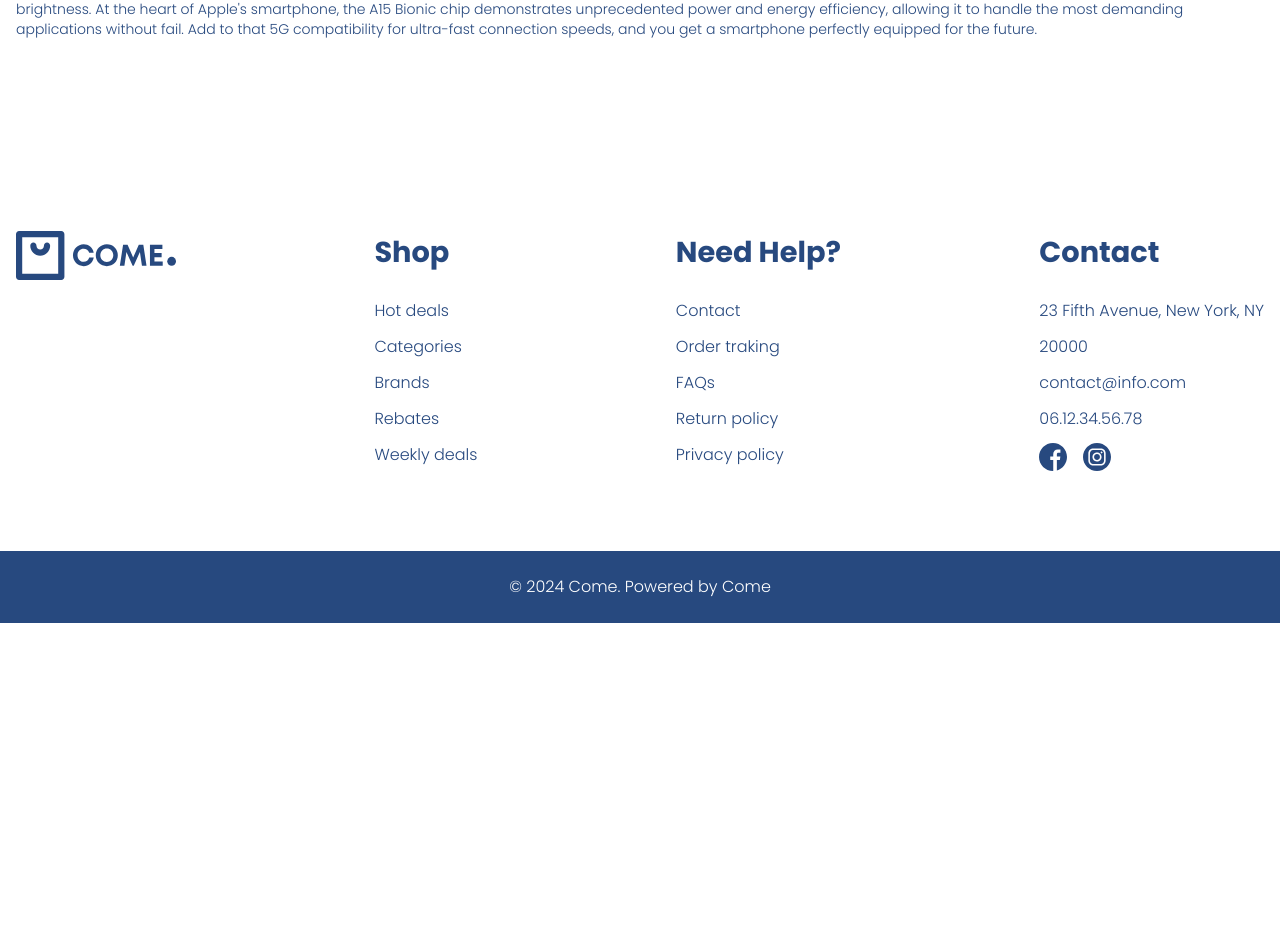
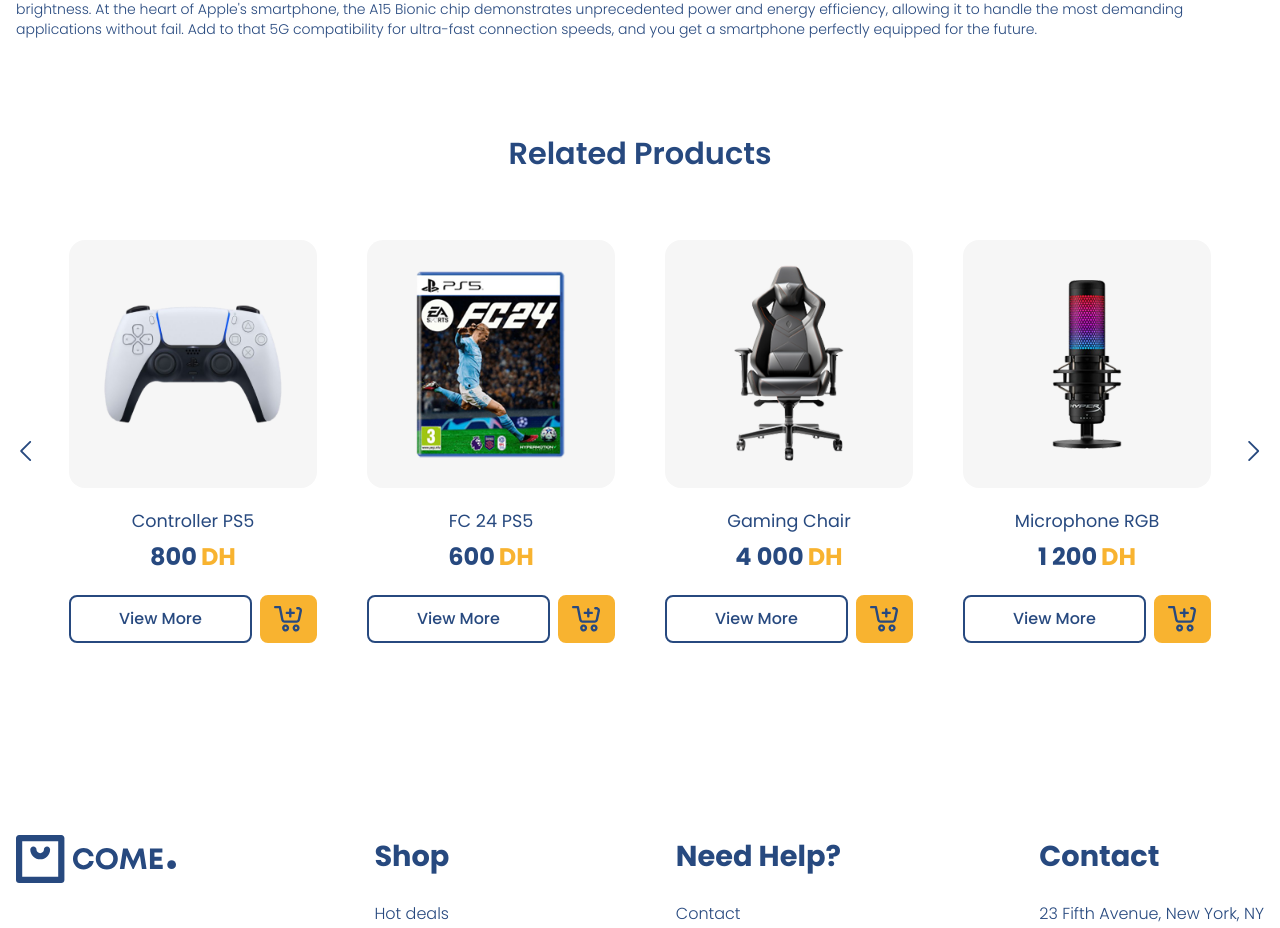
Before and after one commit to mouasit/ecommerce-website, a React (Vite) app: page / in a window 1280 px wide. Shown: the part 880-1808 px from the top of the page. Before the commit the page ends 1503 px from the top, so only its background shows below. Built offline with nearby package versions, Linux system fonts and the light colour scheme.

Commit message:
change slide value and rename slide related product component

```diff
--- a/src/components/layouts/CategoryCard.tsx
+++ b/src/components/layouts/CategoryCard.tsx
@@ -1,4 +1,4 @@
-type Category = {
+type CategoryCard = {
   name: string;
   imageProduct: any;
   backgroundColor: string;
@@ -9,13 +9,13 @@
   imageProduct,
   backgroundColor,
   textColor,
-}: Category) {
+}: CategoryCard) {
   return (
     <div
       className={`${backgroundColor}  ${textColor} relative flex h-[9rem] w-full justify-between rounded-xl py-3 pl-5 pr-0 md:h-[10rem] md:w-[31.8%] lg:h-[11rem] xl:h-[12rem]  xl:w-[25.7%] xlg:h-[15rem] xlg:rounded-[1.5rem]`}
     >
       <div className="z-[1] flex flex-col justify-between">
-        <span className=" mxs:w-auto w-[8rem] text-[1.688rem] font-semibold capitalize md:w-[2rem] md:text-[2.4vw] lg:text-[1.7rem]">
+        <span className=" w-[8rem] text-[1.688rem] font-semibold capitalize mxs:w-auto md:w-[2rem] md:text-[2.4vw] lg:text-[1.7rem]">
           {name}
         </span>
         <button className="w-[5.9rem]  text-left  md:text-sm">Shop now</button>
--- a/src/components/layouts/ProductDetails.tsx
+++ b/src/components/layouts/ProductDetails.tsx
@@ -26,7 +26,7 @@
 
 import PrimaryButton from "../layouts/PrimaryButton";
 import SelectedColorItem from "../layouts/SelectedColorItem";
-import SliderProduct from "../layouts/SliderProduct";
+import SlideCategoryProduct from "./SlideCategoryProduct";
 import { useState } from "react";
 
 export default function ProductDetails() {
@@ -76,7 +76,7 @@
           <SlickSlider {...settings}>
             {productWithColorsAndImages[selectedColorProduct].imagesProduct.map(
               (image, index) => {
-                return <SliderProduct imagesProduct={image} key={index} />;
+                return <SlideCategoryProduct imagesProduct={image} key={index} />;
               },
             )}
           </SlickSlider>
--- /dev/null
+++ b/src/components/layouts/ProductsCardsSlider.tsx
@@ -0,0 +1,86 @@
+import React from "react";
+import "slick-carousel/slick/slick.css";
+import "slick-carousel/slick/slick-theme.css";
+import SlickSlider from "react-slick";
+import controller from "../../assets/products/controller.png";
+import cd from "../../assets/products/cd.png";
+import chair from "../../assets/products/chair.png";
+import microphone from "../../assets/products/microphone.png";
+import { ArrowLeftIcon, ArrowRightIcon } from "./Icons";
+import ProductCard from "./ProductCard";
+
+export default function ProductsCardsSlider() {
+  const [screenWidth, setScreenWidth] = React.useState(window.innerWidth);
+  const settings = {
+    infinite: true,
+    speed: 500,
+    slidesToShow:
+      screenWidth >= 632 && screenWidth < 898
+        ? 2
+        : screenWidth >= 898 && screenWidth < 1190
+          ? 3
+          : screenWidth >= 1190
+            ? 4
+            : 1,
+    slidesToScroll: 1,
+    nextArrow: <SliderNextArrow />,
+    prevArrow: <SliderPrevArrow />,
+    customPaging: () => (
+      <div className="h-[2px] rounded-full bg-bluePrimary"></div>
+    ),
+  };
+
+  React.useEffect(() => {
+    window.addEventListener("resize", () => {
+      setScreenWidth(window.innerWidth);
+    });
+  }, []);
+  return (
+    <SlickSlider {...settings} className="px-7">
+      <div className="card-slide">
+        <ProductCard
+          name="controller PS5"
+          price="800"
+          imageProduct={controller}
+        />
+      </div>
+      <div className="card-slide">
+        <ProductCard name="FC 24 PS5" price="600" imageProduct={cd} />
+      </div>
+      <div className="card-slide">
+        <ProductCard name="gaming chair" price="4 000" imageProduct={chair} />
+      </div>
+      <div className="card-slide">
+        <ProductCard
+          name="microphone RGB"
+          price="1 200"
+          imageProduct={microphone}
+        />
+      </div>
+    </SlickSlider>
+  );
+}
+
+function SliderNextArrow(props: any) {
+  const { onClick } = props;
+  return (
+    <button
+      onClick={onClick}
+      className="absolute right-0 top-[40%] z-[1] md:top-[50%] 2xlg:right-0"
+    >
+      <ArrowRightIcon className="h-5 w-5 fill-bluePrimary" />
+    </button>
+  );
+}
+
+function SliderPrevArrow(props: any) {
+  const { onClick } = props;
+  return (
+    <button
+      onClick={onClick}
+      className="absolute left-0 top-[40%] z-[1] md:top-[50%] 2xlg:left-0"
+    >
+      <ArrowLeftIcon className="h-5 w-5 fill-bluePrimary" />
+    </button>
+  );
+}
--- /dev/null
+++ b/src/components/layouts/RelatedProducts.tsx
@@ -0,0 +1,14 @@
+import ProductsCardsSlider from "./ProductsCardsSlider";
+
+export default function RelatedProducts() {
+  return (
+    <div className="mt-[5.7rem] px-4 2xlg:px-0">
+      <div className="text-center text-[1.9rem] font-semibold capitalize text-bluePrimary">
+        related products
+      </div>
+      <div className="mt-[4rem]">
+        <ProductsCardsSlider />
+      </div>
+    </div>
+  );
+}
--- a/src/components/layouts/SliderProduct.tsx
+++ b/src/components/layouts/SlideCategoryProduct.tsx
@@ -1,4 +1,4 @@
-export default function SliderProduct({
+export default function SlideCategoryProduct({
   imagesProduct,
 }: {
   imagesProduct: any;
--- a/src/components/layouts/Slide.tsx
+++ b/src/components/layouts/SlideHeroContent.tsx
@@ -1,18 +1,18 @@
 import PrimaryButton from "./PrimaryButton";
 
-type Slide = {
+type SlideHeroContent = {
   nameProduct: string;
   subtitle: string;
   desc: string;
   linkImageProduct: any;
 };
 
-export default function Slide({
+export default function SlideHeroContent({
   nameProduct,
   subtitle,
   desc,
   linkImageProduct,
-}: Slide) {
+}: SlideHeroContent) {
   return (
     <div>
       <div className="flex flex-col items-center gap-10 px-6 pt-12 md:flex-row md:justify-center md:gap-16 md:px-16  xl:gap-[10vw] ">
--- a/src/components/layouts/Slider.tsx
+++ b/src/components/layouts/SliderHero.tsx
@@ -4,9 +4,9 @@
 import { ArrowLeftIcon, ArrowRightIcon } from "./Icons";
 import tv from "../../assets/products/slider-products/tv.png";
 import iphone from "../../assets/products/slider-products/iphone.png";
-import Slide from "./Slide";
+import SlideHeroContent from "./SlideHeroContent";
 
-export default function Slider() {
+export default function SliderHero() {
   const settings = {
     dots: true,
     infinite: true,
@@ -23,13 +23,13 @@
   };
   return (
     <SlickSlider {...settings}>
-      <Slide
+      <SlideHeroContent
         nameProduct={`"85" Q60C QLED 4K (2023)"`}
         subtitle="QA85Q60CAUXMV"
         desc="Technologie Quantum Matrix Pro / Neural Quantum Processor 8K"
         linkImageProduct={tv}
       />
-      <Slide
+      <SlideHeroContent
         nameProduct={`IPhone 15 Pro Max All Colors`}
         subtitle="QA85Q60CAUXMV"
         desc="The iPhone 15 display has rounded corners that follow a beautiful"
--- a/src/components/pages/Home.tsx
+++ b/src/components/pages/Home.tsx
@@ -1,14 +1,14 @@
 import Services from "../layouts/Services";
 import Gaming from "../layouts/Gaming";
 import Banner from "../layouts/Banner";
-import Slider from "../layouts/Slider";
 import ProductsList from "../layouts/ProductsList";
 import CategoriesList from "../layouts/CategoriesList";
+import SliderHero from "../layouts/SliderHero";
 
 export default function Home() {
   return (
     <>
-      <Slider />
+      <SliderHero />
       <Services />
       <ProductsList />
       <CategoriesList />
--- a/src/components/pages/Product.tsx
+++ b/src/components/pages/Product.tsx
@@ -1,12 +1,14 @@
-
 import ProductDetails from "../layouts/ProductDetails";
 import ProductTabs from "../layouts/ProductTabs";
+import ProductsCardsSlider from "../layouts/ProductsCardsSlider";
+import RelatedProducts from "../layouts/RelatedProducts";
 
 export default function Product() {
   return (
     <div>
       <ProductDetails />
       <ProductTabs />
+      <RelatedProducts />
     </div>
   );
 }
```
Also changed, not shown: src/components/layouts/Gaming.tsx (+2 -82 lines).
